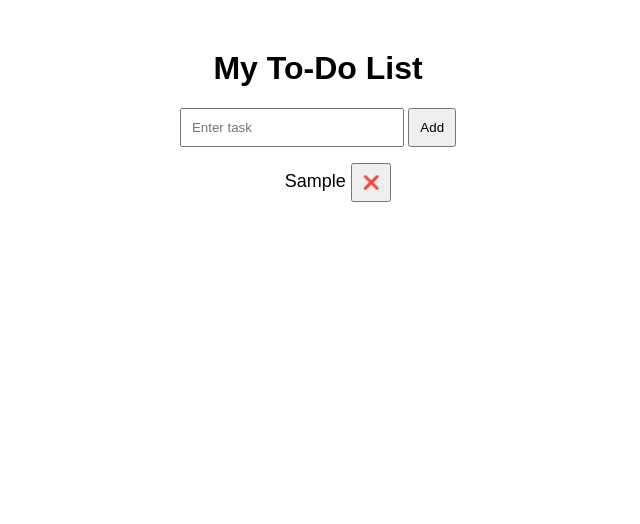
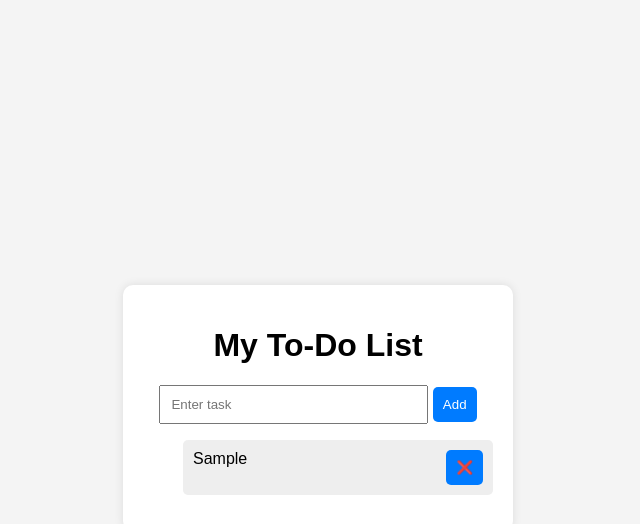
Before and after one commit to mehakcodess/to-do, a plain HTML site: page index.html in a window 1280 px wide. Both pictures are taken after typing "Sample" into the empty fields and a click on the button "Add". Shown: the whole page, without its empty margins (322-962 px from the left). Drawn offline with Linux system fonts and the light colour scheme.

Commit message:
Updated style.css

```diff
--- a/style.css
+++ b/style.css
@@ -1,20 +1,49 @@
 body {
-  font-family: Arial;
+  font-family: Arial, sans-serif;
+  background: #f4f4f4;
+  display: flex;
+  justify-content: center;
+  align-items: center;
+  height: 100vh;
+}
+
+.container {
+  background: white;
+  padding: 20px;
+  width: 350px;
+  border-radius: 10px;
+  box-shadow: 0 0 10px rgba(0,0,0,0.1);
   text-align: center;
-  margin-top: 50px;
+}
+
+.input-section {
+  margin-bottom: 15px;
 }
 
 input {
   padding: 10px;
-  width: 200px;
+  width: 70%;
 }
 
 button {
   padding: 10px;
+  cursor: pointer;
+  background: #007bff;
+  color: white;
+  border: none;
+  border-radius: 5px;
+}
+
+button:hover {
+  background: #0056b3;
 }
 
 li {
   list-style: none;
-  margin: 10px;
-  font-size: 18px;
+  margin: 10px 0;
+  padding: 10px;
+  background: #eee;
+  display: flex;
+  justify-content: space-between;
+  border-radius: 5px;
 }
```
